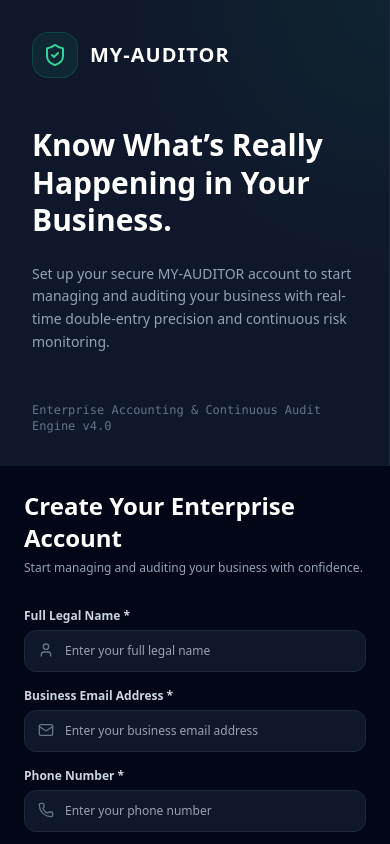
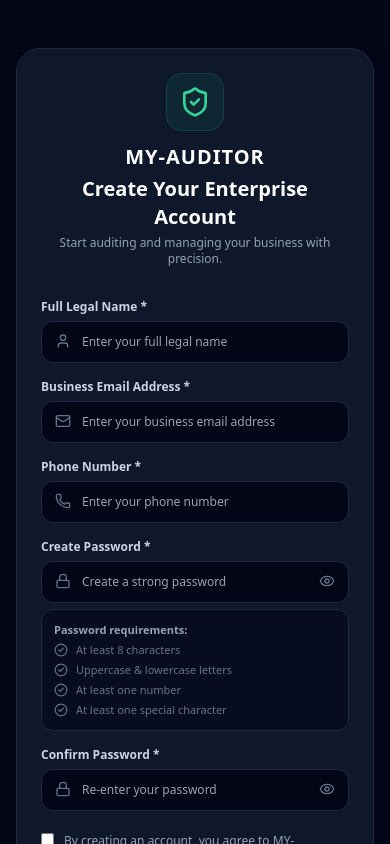
Before and after one commit to SIR-TRUTH/my-auditor-frontend, a Next.js app: page /signup in a window 390 px wide. Shown: the top 844 px of the page. Built offline with nearby package versions, Linux system fonts and the light colour scheme.

Commit message:
fix: make enterprise signup layout fully responsive for mobile devices

```diff
--- a/src/pages/signup.tsx
+++ b/src/pages/signup.tsx
@@ -19,7 +19,6 @@
   const [loading, setLoading] = useState(false);
   const [error, setError] = useState('');
 
-  // Password requirements check
   const hasMinLength = formData.password.length >= 8;
   const hasUpper = /[A-Z]/.test(formData.password);
   const hasLower = /[a-z]/.test(formData.password);
@@ -75,6 +74,9 @@
       }
 
       localStorage.setItem('pending_signup_email', formData.email);
+      if (data.devOtp) {
+        localStorage.setItem('dev_otp', data.devOtp);
+      }
       router.push('/verify-otp');
     } catch (err: any) {
       setError(err.message || 'An unexpected error occurred.');
@@ -84,37 +86,19 @@
   };
 
   return (
-    <div className="min-h-screen bg-slate-950 text-slate-100 flex flex-col lg:flex-row font-sans">
-      {/* Left Branding Panel */}
-      <div className="lg:w-1/2 bg-slate-900 border-r border-slate-800 p-8 lg:p-16 flex flex-col justify-between relative overflow-hidden">
-        <div className="absolute inset-0 bg-[radial-gradient(circle_at_top_right,rgba(16,185,129,0.08),transparent_50%)]" />
-        <div className="relative z-10 flex items-center gap-3">
-          <div className="bg-emerald-500/10 p-2.5 rounded-2xl border border-emerald-500/20 text-emerald-400">
-            <ShieldCheck className="w-6 h-6" />
+    <div className="min-h-screen bg-slate-950 text-slate-100 flex flex-col justify-center items-center p-4 sm:p-6 font-sans">
+      <div className="w-full max-w-xl bg-slate-900 border border-slate-800 rounded-3xl p-6 sm:p-10 shadow-2xl space-y-8 my-8">
+
+        {/* Header Branding */}
+        <div className="flex flex-col items-center text-center space-y-3">
+          <div className="bg-emerald-500/10 p-3 rounded-2xl border border-emerald-500/20 text-emerald-400">
+            <ShieldCheck className="w-8 h-8" />
           </div>
+          <div>
             <span className="font-black text-white text-xl tracking-wider">MY-AUDITOR</span>
+            <h1 className="text-xl sm:text-2xl font-black text-white mt-1">Create Your Enterprise Account</h1>
+            <p className="text-xs text-slate-400 mt-1">Start auditing and managing your business with precision.</p>
           </div>
-
-        <div className="relative z-10 my-auto py-12 space-y-6">
-          <h1 className="text-3xl lg:text-5xl font-black text-white leading-tight">
-            Know What’s Really Happening in Your Business.
-          </h1>
-          <p className="text-slate-400 text-sm lg:text-base leading-relaxed">
-            Set up your secure MY-AUDITOR account to start managing and auditing your business with real-time double-entry precision and continuous risk monitoring.
-          </p>
-        </div>
-
-        <div className="relative z-10 text-xs text-slate-500 font-mono">
-          Enterprise Accounting & Continuous Audit Engine v4.0
-        </div>
-      </div>
-
-      {/* Right Form Panel */}
-      <div className="lg:w-1/2 p-6 sm:p-12 lg:p-16 flex items-center justify-center">
-        <div className="w-full max-w-md space-y-8">
-          <div>
-            <h2 className="text-2xl font-black text-white">Create Your Enterprise Account</h2>
-            <p className="text-xs text-slate-400 mt-1.5">Start managing and auditing your business with confidence.</p>
         </div>
 
         {error && (
@@ -125,7 +109,6 @@
         )}
 
         <form onSubmit={handleSubmit} className="space-y-4 text-xs">
-            {/* Full Legal Name */}
           <div className="space-y-1.5">
             <label className="font-bold text-slate-300">Full Legal Name *</label>
             <div className="relative">
@@ -136,12 +119,11 @@
                 placeholder="Enter your full legal name"
                 value={formData.fullName}
                 onChange={e => setFormData({ ...formData, fullName: e.target.value })}
-                  className="w-full bg-slate-900 border border-slate-800 rounded-xl px-10 py-3 text-white focus:outline-none focus:border-emerald-500 transition"
+                className="w-full bg-slate-950 border border-slate-800 rounded-xl px-10 py-3 text-white focus:outline-none focus:border-emerald-500 transition"
               />
             </div>
           </div>
 
-            {/* Business Email Address */}
           <div className="space-y-1.5">
             <label className="font-bold text-slate-300">Business Email Address *</label>
             <div className="relative">
@@ -152,12 +134,11 @@
                 placeholder="Enter your business email address"
                 value={formData.email}
                 onChange={e => setFormData({ ...formData, email: e.target.value })}
-                  className="w-full bg-slate-900 border border-slate-800 rounded-xl px-10 py-3 text-white focus:outline-none focus:border-emerald-500 transition"
+                className="w-full bg-slate-950 border border-slate-800 rounded-xl px-10 py-3 text-white focus:outline-none focus:border-emerald-500 transition"
               />
             </div>
           </div>
 
-            {/* Phone Number */}
           <div className="space-y-1.5">
             <label className="font-bold text-slate-300">Phone Number *</label>
             <div className="relative">
@@ -168,12 +149,11 @@
                 placeholder="Enter your phone number"
                 value={formData.phone}
                 onChange={e => setFormData({ ...formData, phone: e.target.value })}
-                  className="w-full bg-slate-900 border border-slate-800 rounded-xl px-10 py-3 text-white focus:outline-none focus:border-emerald-500 transition"
+                className="w-full bg-slate-950 border border-slate-800 rounded-xl px-10 py-3 text-white focus:outline-none focus:border-emerald-500 transition"
               />
             </div>
           </div>
 
-            {/* Password */}
           <div className="space-y-1.5">
             <label className="font-bold text-slate-300">Create Password *</label>
             <div className="relative">
@@ -184,7 +164,7 @@
                 placeholder="Create a strong password"
                 value={formData.password}
                 onChange={e => setFormData({ ...formData, password: e.target.value })}
-                  className="w-full bg-slate-900 border border-slate-800 rounded-xl px-10 py-3 text-white focus:outline-none focus:border-emerald-500 transition"
+                className="w-full bg-slate-950 border border-slate-800 rounded-xl px-10 py-3 text-white focus:outline-none focus:border-emerald-500 transition"
               />
               <button
                 type="button"
@@ -195,25 +175,15 @@
               </button>
             </div>
 
-              {/* Password Requirement Checklist */}
-              <div className="p-3 bg-slate-900/60 border border-slate-800 rounded-xl space-y-1 mt-2 text-[11px]">
+            <div className="p-3 bg-slate-950/60 border border-slate-800 rounded-xl space-y-1 mt-2 text-[11px]">
               <p className="font-bold text-slate-400">Password requirements:</p>
-                <div className={`flex items-center gap-2 ${hasMinLength ? 'text-emerald-400' : 'text-slate-500'}`}>
-                  <CheckCircle2 className="w-3.5 h-3.5" /> At least 8 characters
-                </div>
-                <div className={`flex items-center gap-2 ${hasUpper && hasLower ? 'text-emerald-400' : 'text-slate-500'}`}>
-                  <CheckCircle2 className="w-3.5 h-3.5" /> Uppercase & lowercase letters
-                </div>
-                <div className={`flex items-center gap-2 ${hasNumber ? 'text-emerald-400' : 'text-slate-500'}`}>
-                  <CheckCircle2 className="w-3.5 h-3.5" /> At least one number
-                </div>
-                <div className={`flex items-center gap-2 ${hasSpecial ? 'text-emerald-400' : 'text-slate-500'}`}>
-                  <CheckCircle2 className="w-3.5 h-3.5" /> At least one special character
-                </div>
+              <div className={`flex items-center gap-2 ${hasMinLength ? 'text-emerald-400' : 'text-slate-500'}`}><CheckCircle2 className="w-3.5 h-3.5" /> At least 8 characters</div>
+              <div className={`flex items-center gap-2 ${hasUpper && hasLower ? 'text-emerald-400' : 'text-slate-500'}`}><CheckCircle2 className="w-3.5 h-3.5" /> Uppercase & lowercase letters</div>
+              <div className={`flex items-center gap-2 ${hasNumber ? 'text-emerald-400' : 'text-slate-500'}`}><CheckCircle2 className="w-3.5 h-3.5" /> At least one number</div>
+              <div className={`flex items-center gap-2 ${hasSpecial ? 'text-emerald-400' : 'text-slate-500'}`}><CheckCircle2 className="w-3.5 h-3.5" /> At least one special character</div>
             </div>
           </div>
 
-            {/* Confirm Password */}
           <div className="space-y-1.5">
             <label className="font-bold text-slate-300">Confirm Password *</label>
             <div className="relative">
@@ -224,7 +194,7 @@
                 placeholder="Re-enter your password"
                 value={formData.confirmPassword}
                 onChange={e => setFormData({ ...formData, confirmPassword: e.target.value })}
-                  className="w-full bg-slate-900 border border-slate-800 rounded-xl px-10 py-3 text-white focus:outline-none focus:border-emerald-500 transition"
+                className="w-full bg-slate-950 border border-slate-800 rounded-xl px-10 py-3 text-white focus:outline-none focus:border-emerald-500 transition"
               />
               <button
                 type="button"
@@ -236,14 +206,13 @@
             </div>
           </div>
 
-            {/* Terms & Conditions Agreement */}
           <div className="flex items-start gap-2.5 pt-1">
             <input
               type="checkbox"
               id="terms"
               checked={formData.agreeTerms}
               onChange={e => setFormData({ ...formData, agreeTerms: e.target.checked })}
-                className="mt-0.5 rounded bg-slate-900 border-slate-700 text-emerald-500 focus:ring-emerald-500 cursor-pointer"
+              className="mt-0.5 rounded bg-slate-950 border-slate-700 text-emerald-500 focus:ring-emerald-500 cursor-pointer"
             />
             <label htmlFor="terms" className="text-slate-400 cursor-pointer leading-relaxed">
               By creating an account, you agree to MY-AUDITOR's{' '}
@@ -252,22 +221,20 @@
             </label>
           </div>
 
-            {/* Submit Button */}
           <button
             type="submit"
             disabled={loading}
-              className="w-full py-3.5 bg-emerald-500 hover:bg-emerald-400 text-slate-950 font-bold rounded-xl shadow-lg transition cursor-pointer flex items-center justify-center gap-2 disabled:opacity-50"
+            className="w-full py-3.5 bg-emerald-500 hover:bg-emerald-400 text-slate-950 font-bold rounded-xl shadow-lg transition cursor-pointer flex items-center justify-center gap-2 disabled:opacity-50 mt-4"
           >
-              {loading ? 'Creating Account & Generating OTP...' : 'Create Account & Verify'}
+            {loading ? 'Creating Account...' : 'Create Account & Verify'}
           </button>
         </form>
 
-          <div className="text-center text-xs text-slate-400 pt-2 border-t border-slate-800/80">
+        <div className="text-center text-xs text-slate-400 pt-4 border-t border-slate-800">
           Already have an account?{' '}
           <Link href="/login" className="text-emerald-400 font-bold hover:underline">Sign In</Link>
         </div>
       </div>
     </div>
-    </div>
   );
 }
```
Lines whose indentation alone changed are shown as unchanged.
